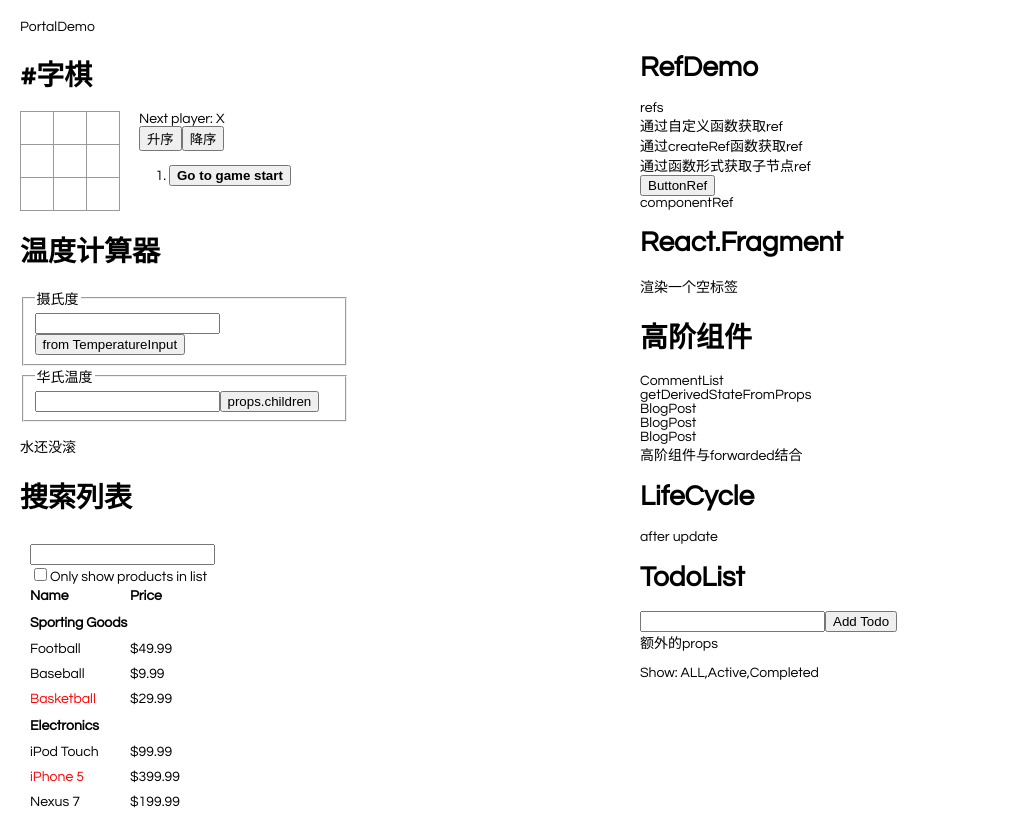
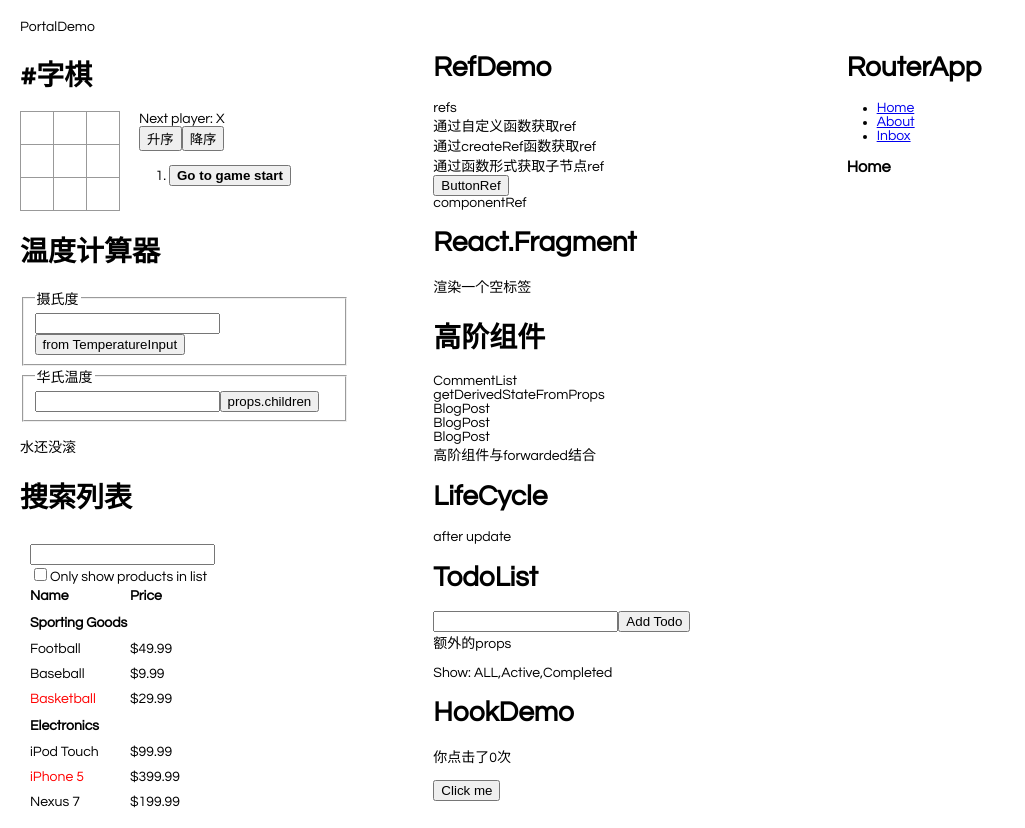
Before and after one commit to xiehongtao1224/react-app, a React app: page / in a window 1280 px wide. Shown: the top 828 px of the page, without its empty margins (0-1025 px from the left). Built offline with nearby package versions, Linux system fonts and the light colour scheme.

Commit message:
hook  router

```diff
--- a/package.json
+++ b/package.json
@@ -7,6 +7,7 @@
     "react-dom": "^16.9.0",
     "react-redux": "^7.1.1",
     "react-router": "^5.1.2",
+    "react-router-dom": "^5.1.2",
     "react-scripts": "3.1.2",
     "redux": "^4.0.4"
   },
--- /dev/null
+++ b/src/hook-demo.js
@@ -0,0 +1,57 @@
+import React, { useState, useEffect } from 'react'
+
+function HookDemo() {
+    const [count, setCount] = useState(0);
+
+    let isOnline = useFriendStatus(1);
+    console.log(isOnline)
+
+    // 组件挂载会调用useEffect, 卸载会调用useEffect返回的函数
+    // 组件更新的时候会先调用useEffect返回的函数, 再调用useEffect
+    // 传入第二个参数为一个数组, 表示当数组内的值都不变的时候不调用useEffect以及useEffect返回的函数
+    // 传入一个空数组[], 表示仅在组件挂载的时候调用useEffect, 卸载的时候调用useEffect返回的函数
+    useEffect(() => {
+        console.log(`You clicked ${count} times`);
+        return () => {
+            console.log('这个函数会在组件注销的时候被调用')
+        }
+    }, [count]);
+
+    return (
+        <div>
+            <p>你点击了{count}次</p>
+            <button onClick={() => setCount(count+1)}>
+                Click me
+            </button>
+        </div>
+    )
+}
+
+
+const friendList = [
+    { id: 1, name: 'Phoebe', isOnline: false },
+    { id: 2, name: 'Rachel', isOnline: true },
+    { id: 3, name: 'Ross', isOnline: false },
+];
+
+function useFriendStatus(id) {
+
+    const [isOnline, setIsOnline] = useState(false);
+
+    useEffect(() => {
+        friendList.some(item => {
+            if(item.id === id) {
+                setIsOnline(item.isOnline);
+                return true;
+            }
+            return false;
+        })
+        return () => {
+            console.log(111111)
+        }
+    });
+
+    return isOnline;
+}
+
+export default HookDemo;
--- a/src/index.css
+++ b/src/index.css
@@ -5,9 +5,6 @@ body {
 .main-content{
     display: flex;
 }
-.content-left{
-    width: 50%;
+.content-col{
+    flex: 1
 }
-.content-right{
-    width: 50%;
-}
--- a/src/index.js
+++ b/src/index.js
@@ -14,6 +14,9 @@ import { TodoList, todoApp } from './todo-list';
 import { Provider } from 'react-redux'
 import { createStore } from 'redux'
 
+import RouterApp from './router'
+import HookDemo from './hook-demo'
+
 const SearchList = lazy(() => import('./search-list'));
 const ContextDemo = lazy(() => import('./context-demo'));
 
@@ -24,7 +27,7 @@ let store = createStore(todoApp);
 
 ReactDOM.render(
     <div className="main-content">
-        <div className="content-left">
+        <div className="content-col">
             <ErrorBoundary>
                 <h1>#字棋</h1>
                 <Game />
@@ -40,7 +43,7 @@ ReactDOM.render(
                 </Suspense>
             </ErrorBoundary>
         </div>
-        <div className="content-right">
+        <div className="content-col">
             <h1>RefDemo</h1>
             <RefDemo></RefDemo>
             {/* React.Fragment能加key, <>不能加key */}
@@ -58,6 +61,12 @@ ReactDOM.render(
             <Provider store={store}>
                 <TodoList></TodoList>
             </Provider>
+            <h1>HookDemo</h1>
+            <HookDemo></HookDemo>
+        </div>
+        <div className="content-col">
+            <h1>RouterApp</h1>
+            <RouterApp></RouterApp>
         </div>
         <PortalDemo></PortalDemo>
     </div>,
--- a/src/router/index.js
+++ b/src/router/index.js
@@ -1,23 +1,71 @@
 import React from 'react'
-import { Router, Route, Link } from 'react-router'
-
-const RouterApp = React.createClass({
-    render() {
-        return(
-            <div>
-                <hl>RouterApp</hl>
-                <ul>
-                    <li><Link to="/about">About</Link></li>
-                    <li><Link to="/inbox">Inbox</Link></li>
-                </ul>
-                {this.props.children}
-            </div>
-        )
-    }
-})
+import {
+    BrowserRouter as Router,
+    Switch,
+    Route,
+    Link,
+    useRouteMatch,
+    useParams
+} from 'react-router-dom'
 
 class About extends React.Component{
     render() {
         return <h3>About</h3>
     }
 }
+
+function Inbox() {
+
+    let match = useRouteMatch();
+
+    return (
+        <div>
+            <h2>Inbox</h2>
+            <li><Link to={`${match.url}/message/100`}>Home</Link></li>
+            <Switch>
+                <Route path={`${match.url}/message/:id`}>
+                    <Message />
+                </Route>
+            </Switch>
+        </div>
+    )
+}
+
+function Message (){
+
+    let match = useRouteMatch();
+    let params = useParams();
+    console.log(match)
+    console.log(params);
+
+    return <h3>Message: {params.id}</h3>
+}
+
+class RouterApp extends React.Component{
+    render() {
+        return(
+            <Router>
+                <div>
+                    <ul>
+                        <li><Link to="/">Home</Link></li>
+                        <li><Link to="/about">About</Link></li>
+                        <li><Link to="/inbox">Inbox</Link></li>
+                    </ul>
+                </div>
+                <Switch>
+                    <Route path="/about">
+                        <About />
+                    </Route>
+                    <Route path="/inbox">
+                        <Inbox />
+                    </Route>
+                    <Route path="/">
+                        <h3>Home</h3>
+                    </Route>
+                </Switch>
+            </Router>
+        )
+    }
+}
+
+export default RouterApp
```
